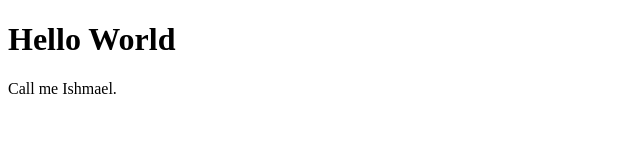
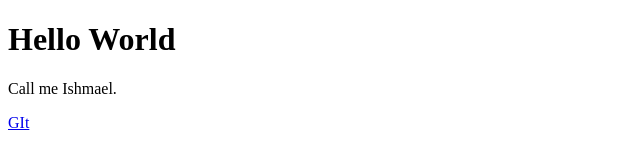
Before and after one commit to jagdeepsinghdev/git_commands_assignment, a plain HTML site: page index.html in a window 1280 px wide. Shown: the full height of the page, 0-640 px from the left. Drawn offline with Linux system fonts and the light colour scheme.

Commit message:
link added to html file

```diff
--- a/index.html
+++ b/index.html
@@ -8,5 +8,9 @@
     <h1>Hello World</h1>
 
     <p>Call me Ishmael.</p>
+
+    <a href="https://www.learnenough.com/git-tutorial"> GIt </a>
+
+
   </body>
 </html>
```
